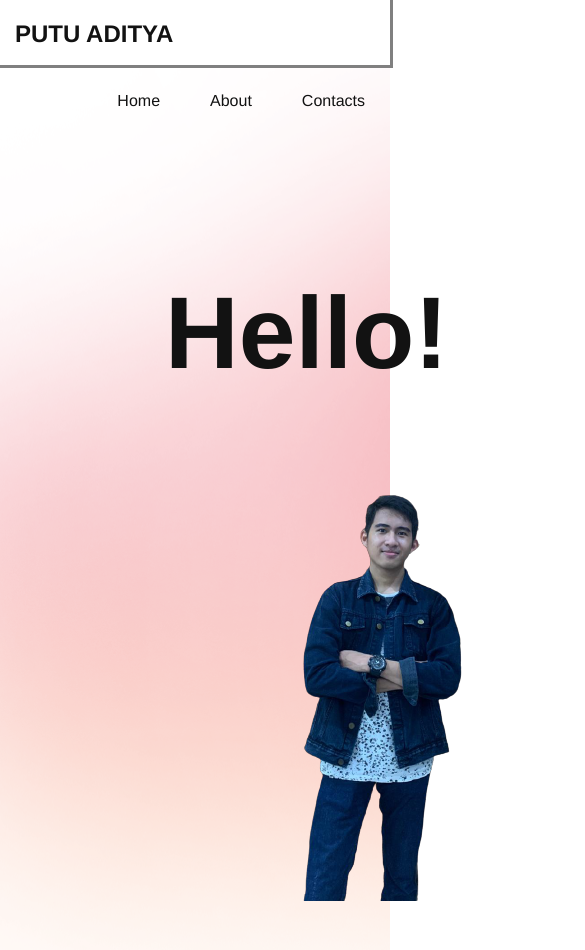
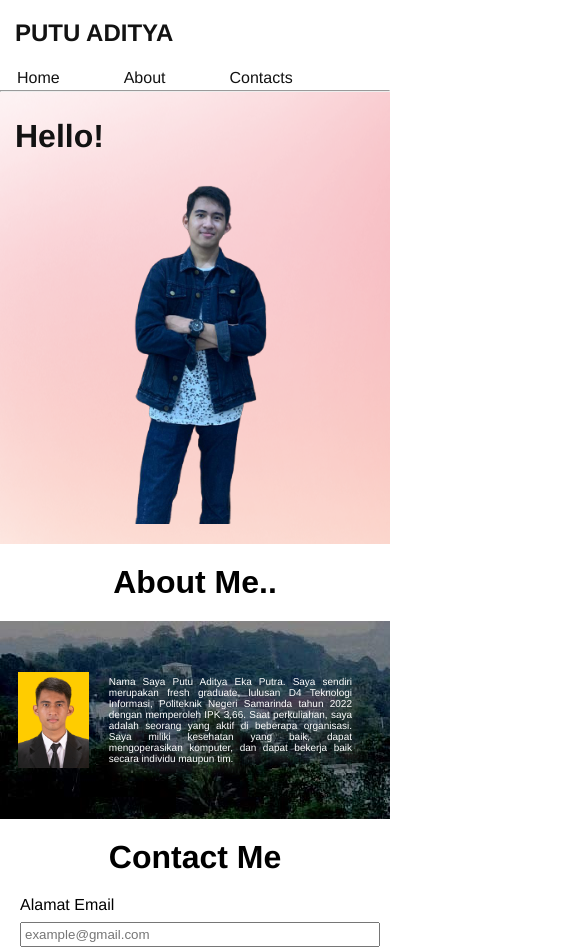
Before and after one commit to putuaditya17/basic-HTML-css, a plain HTML site: page index.html in a window 390 px wide. Shown: the top 950 px of the page, 585 px wide, since content can reach past the window. Drawn offline with Linux system fonts and the light colour scheme.

Commit message:
edited for responsive web

```diff
--- a/index.html
+++ b/index.html
@@ -21,6 +21,7 @@
                 <a href="#top-contact" target="_self">Contacts</a>
             </div>
         </nav>
+        <hr>
     </header>
 
     <!-- Article -->
@@ -65,14 +66,15 @@
                 </form>
             </div>
         </div>
+        <hr>
     </article>
 
     <!-- Footer -->
     <footer>
         <div class="footer">
             <p>Find me on social media</p>
-            <a href="https://www.instagram.com/putuadity_/"><i class="fa-brands fa-instagram">Instagram</i></a>
-            <a href="https://www.linkedin.com/in/putu-aditya-eka-putra/"><i class="fa-brands fa-linkedin">Linkedin</i></a>
+            <a href="https://www.instagram.com/putuadity_/"><i class="fa-brands fa-instagram"></i>Instagram</a>
+            <a href="https://www.linkedin.com/in/putu-aditya-eka-putra/"><i class="fa-brands fa-linkedin"></i>Linkedin</a>
             <p>Created by <a href="https://www.linkedin.com/in/putu-aditya-eka-putra/">Putu Aditya</a></p>
         </div>
     </footer>
--- a/stylesheet.css
+++ b/stylesheet.css
@@ -1,3 +1,5 @@
+@import url(http://fonts.googleapis.com/css?family=Open+Sans:400,800,700,600,300);
+
 body {
     margin: 0;
     font-family: 'Franklin Gothic Medium', 'Arial Narrow', Arial, sans-serif;
@@ -5,7 +7,6 @@ body {
 
 header {
     width: 100%;
-    outline: inset gray;
     background-color: white;
 }
 
@@ -17,9 +18,12 @@ a:hover {
     text-decoration: underline;
 }
 
+hr {
+    margin-block-end: auto;
+}
+
 .navbar {
     width: 100%;
-    padding: 0 15px;
     margin: 0 auto;
     height: 65px;
     color: #121212;
@@ -27,6 +31,7 @@ a:hover {
 
 .header-left {
     float: left;
+    padding-left: 15px;
 }
 
 .header-right {
@@ -100,7 +105,6 @@ a:hover {
 }
 
 .contact {
-    outline: inset gray;
     padding-bottom: 40px;
 }
 
@@ -153,3 +157,86 @@ a:hover {
 .footer i {
     margin: 4px;
 }
+
+@media screen and (max-width: 960px) {
+    .header {
+        position: inherit;
+        width: auto;
+        float: none;
+    }
+
+    .header-left h1 {
+        line-height: 25px;
+
+    }
+
+    .header-right {
+        width: 100%;
+    }
+
+    .header-right a {
+        margin: 0px 32px;
+        line-height: 25px;
+    }
+
+    .article {
+        width: auto;
+        margin: 0px auto;
+    }
+
+    .article-container {
+        padding: 0px;
+        margin: 0px 15px;
+        display: flex;
+        flex-wrap: wrap;
+    }
+
+    .home h1 {
+        font-size: 32px;
+        margin-left: 0px;
+        margin-bottom: 15px;
+    }
+
+    .article-container img {
+        padding-left: 10px;
+        width: 100%;
+        height: 100%;
+        padding-bottom: 20px;
+    }
+
+    .about-bg {
+        display: flex;
+        align-items: center;
+        padding: 45px 18px;
+    }
+
+    .about-bg p {
+        font-size: 10px;
+    }
+
+    .hr {
+        margin-block-end: auto;
+        width: auto;
+    }
+
+    .contact {
+        padding-bottom: 0px;
+    }
+
+    .contact h1 {
+        padding-top: 20px;
+    }
+
+    .form-group {
+        margin-bottom: 1rem;
+    }
+
+    .footer p {
+        margin: 4px 0px;
+        font-size: 10px;
+    }
+}
+
+@media screen and (max-width: 460px) {
+
+}
```
Also changed, not shown: 1 other file.
